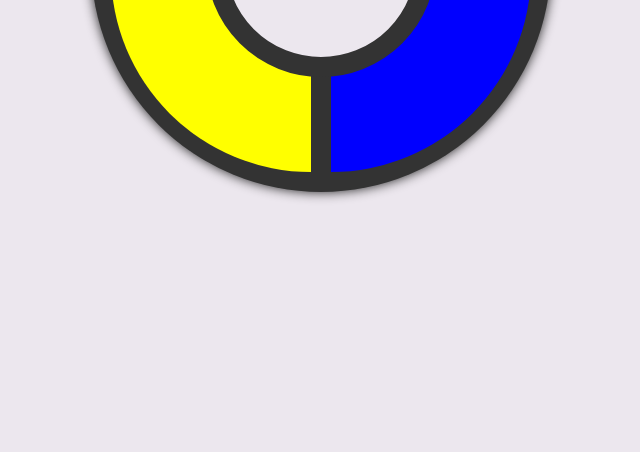
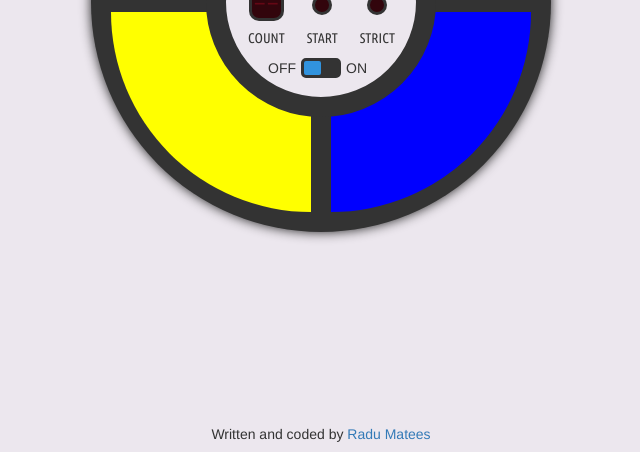
Before and after one commit to RaduMatees/FreeCodeCamp, a plain HTML site: page Basic-Front-End-Development-Projects/Simon-Game/index.html in a window 1280 px wide. Shown: the part 348-800 px from the top of the page, without its empty margins (319-959 px from the left). Drawn offline with nearby package versions, Linux system fonts and the light colour scheme.

Commit message:
styling done on Simon Game

```diff
--- a/Basic-Front-End-Development-Projects/Simon-Game/index.html
+++ b/Basic-Front-End-Development-Projects/Simon-Game/index.html
@@ -4,21 +4,42 @@
     <meta http-equiv="X-UA-Compatible" content="IE=edge">
     <meta name="viewport" content="width=device-width, initial-scale=1">
     <title>Simon Game</title>
-    <link href="https://fonts.googleapis.com/css?family=Concert+One|Fredoka+One" rel="stylesheet">
+    <link href="https://fonts.googleapis.com/css?family=Anton" rel="stylesheet">
+    <link href="https://fonts.googleapis.com/css?family=Press+Start+2P" rel="stylesheet">
+    <link href="https://fonts.googleapis.com/css?family=Ubuntu+Condensed" rel="stylesheet">
     <link rel="stylesheet" href="https://maxcdn.bootstrapcdn.com/bootstrap/3.3.7/css/bootstrap.min.css" integrity="sha384-BVYiiSIFeK1dGmJRAkycuHAHRg32OmUcww7on3RYdg4Va+PmSTsz/K68vbdEjh4u" crossorigin="anonymous">
     <link rel="stylesheet" href="https://cdnjs.cloudflare.com/ajax/libs/font-awesome/4.7.0/css/font-awesome.min.css">
     <link rel='stylesheet' href='styles/style.css'>
   </head>
   <body>
     <div id='simonBoard'>
-      <div id='green'></div>
-      <div id='red'></div>
+      <div class='colors' id='green'></div>
+      <div class='colors' id='red'></div>
       <div id='simonCenter'>
+        <h1 class='text-center' id='title'>Simon</h1>
+        <div class='buttonsLine' id='count'>
+          <div id='countButton'><span id='counter'>--</span></div>
+          <h5 class='simonCenterText'>COUNT</h5>
+        </div>
+        <div class='buttonsLine' id='start'>
+          <div class='startStrictButton' id='startButton'></div>
+          <h5 class='simonCenterText'>START</h5>
+        </div>
+        <div class='buttonsLine' id='strict'>
+          <div class='startStrictButton' id='strictButton'></div>
+          <h5 class='simonCenterText'>STRICT</h5>
+        </div>
+        <div id='offOn'>
+          <h5 class='offOnInline simonCenterText'>OFF</h5>
+          <div class='offOnInline' id='offOnButton'><span id='drag'></span></div>
+          <h5 class='offOnInline simonCenterText'>ON</h5>
+        </div>
+      </div>
+      <div class='colors' id='yellow'></div>
+      <div class='colors' id='blue'></div>
+    </div>
 
-      </div>
-      <div id='yellow'></div>
-      <div id='blue'></div>
-    </div>
+    <h5 class='footer text-center'>Written and coded by <a href="https://github.com/RaduMatees" target="_blank">Radu Matees</a></h5>
 
     <!-- jQuery (necessary for Bootstrap's JavaScript plugins) -->
     <script src="https://code.jquery.com/jquery-3.2.1.min.js" integrity="sha384-KJ3o2DKtIkvYIK3UENzmM7KCkRr/rE9/Qpg6aAZGJwFDMVNA/GpGFF93hXpG5KkN" crossorigin="anonymous"></script>
--- a/Basic-Front-End-Development-Projects/Simon-Game/styles/style.css
+++ b/Basic-Front-End-Development-Projects/Simon-Game/styles/style.css
@@ -10,7 +10,7 @@ body {
   position: relative;
   margin:auto;
   background-color:#333;
-  top:10vh;
+  top:15vh;
   box-shadow: 0px 0px 12px #222;
   font-size: 0;
 }
@@ -60,3 +60,72 @@ body {
   border-radius: 100%;
   border: 20px solid #333333;
 }
+#title {
+  font-family: 'Anton', sans-serif;
+  font-size: 40px;
+  margin-top: 25px;
+}
+.buttonsLine {
+  font-family: 'Ubuntu Condensed', sans-serif;
+  display: inline-block;
+  margin-left: 22px;
+}
+#countButton {
+  border: 3px solid #333333;
+  border-radius: 10px;
+  width: 35px;
+  height: 35px;
+  background-color: #32050C;
+  color: #DC0D29;
+  font-size: 13px;
+  font-family: 'Press Start 2P', cursive;
+  text-align: center;
+  margin: auto;
+}
+#counter {
+  position: relative;
+  top: 7;
+  opacity: 0.3;
+}
+.startStrictButton {
+  border: 3px solid #333333;
+  border-radius: 100%;
+  width: 20px;
+  height: 20px;
+  background-color: #32050C;
+  margin: auto;
+  margin-bottom: 16px;
+}
+#offOn {
+  margin-left: 42px;
+}
+#offOn h5 {
+  position: relative;
+  bottom: 5px;
+}
+.offOnInline {
+  display: inline-block;
+}
+#offOnButton {
+  width: 40px;
+  height: 20px;
+  border: 3px solid #333333;
+  margin:0 5 0 5;
+  border-radius: 5px;
+  background-color: #333333;
+}
+#drag {
+  width: 17px;
+  height: 14px;
+  border-radius:2px;
+  background-color: #3193DE;
+  position: absolute;
+}
+.startStrictButton:hover, .colors:hover, #offOnButton {
+  cursor: pointer;
+}
+.footer {
+  position: fixed;
+  bottom: 0;
+  width: 100%;
+}
```
